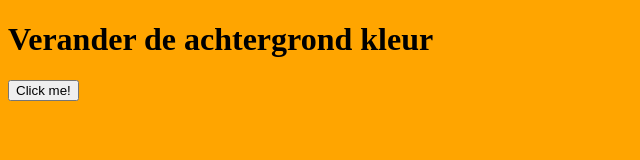
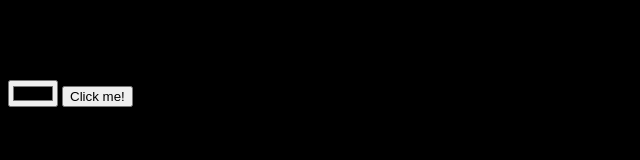
Before and after one commit to t-vanbeek/Geef-me-een-kleur-256be9d8, a plain HTML site: page index.html in a window 1280 px wide. Both pictures are taken after a click on the button "Click me!". Shown: the whole page, without its empty margins (0-640 px from the left). Drawn offline with Linux system fonts and the light colour scheme.

Commit message:
Uitwerking van de exercise

```diff
--- a/index.html
+++ b/index.html
@@ -5,7 +5,8 @@
     </head>
     <body>
         <h1>Verander de achtergrond kleur</h1>
-        <button id="btn" onclick="gfg_Run()">Click me!</button>
+        <input type="color" id="colorinput">
+        <button id="btn" onclick="changeColor()">Click me!</button>
     </body>
     <script src="script.js"></script>
 </html>
--- a/script.js
+++ b/script.js
@@ -1,5 +1,6 @@
-function changeColor(color) {
-    document.body.style.background = color;
+function changeColor() {
+    let color = document.getElementById('colorinput').value;
+    document.body.style.backgroundColor = color;
 }
 
 function gfg_Run() {
```
